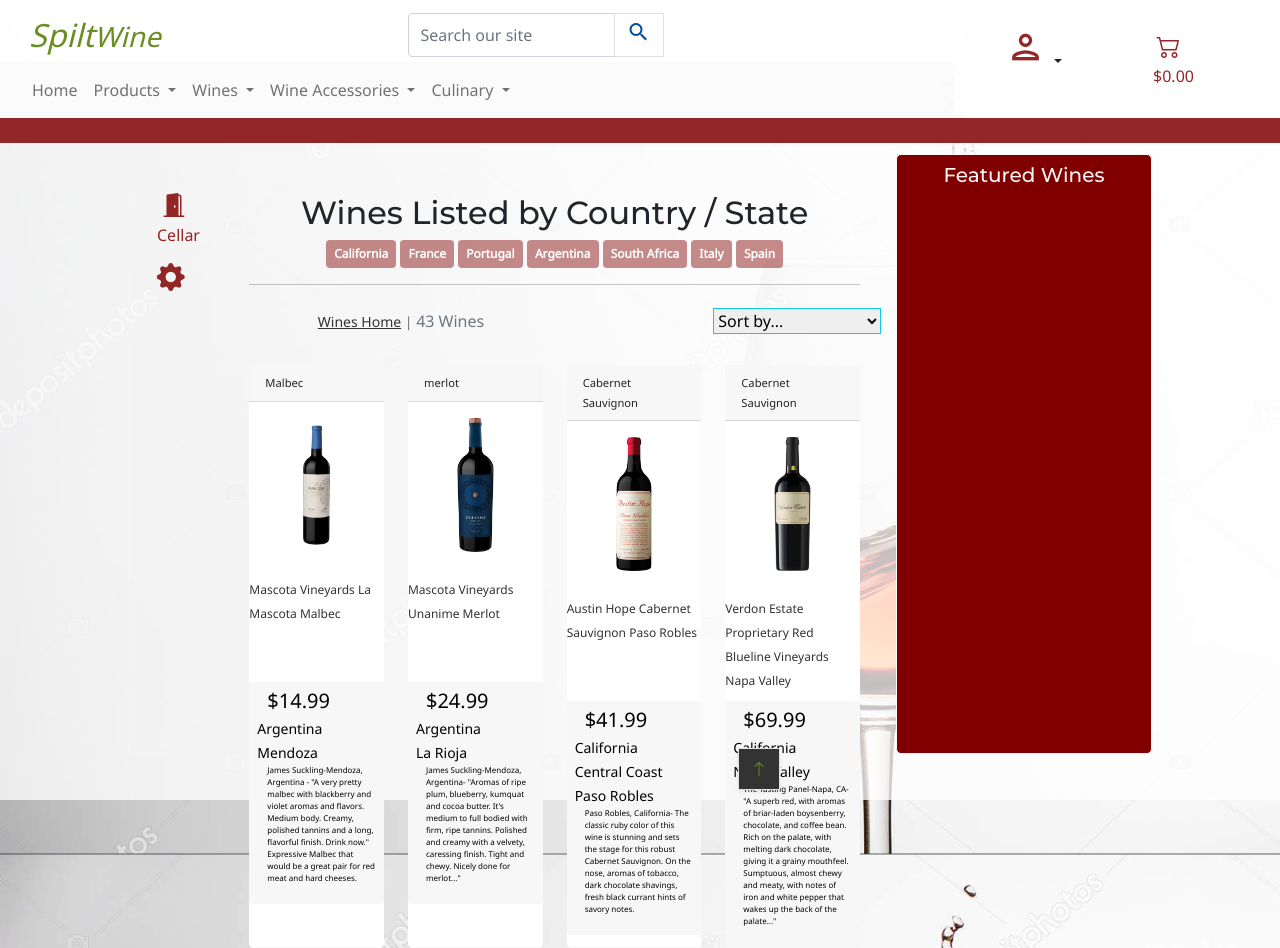
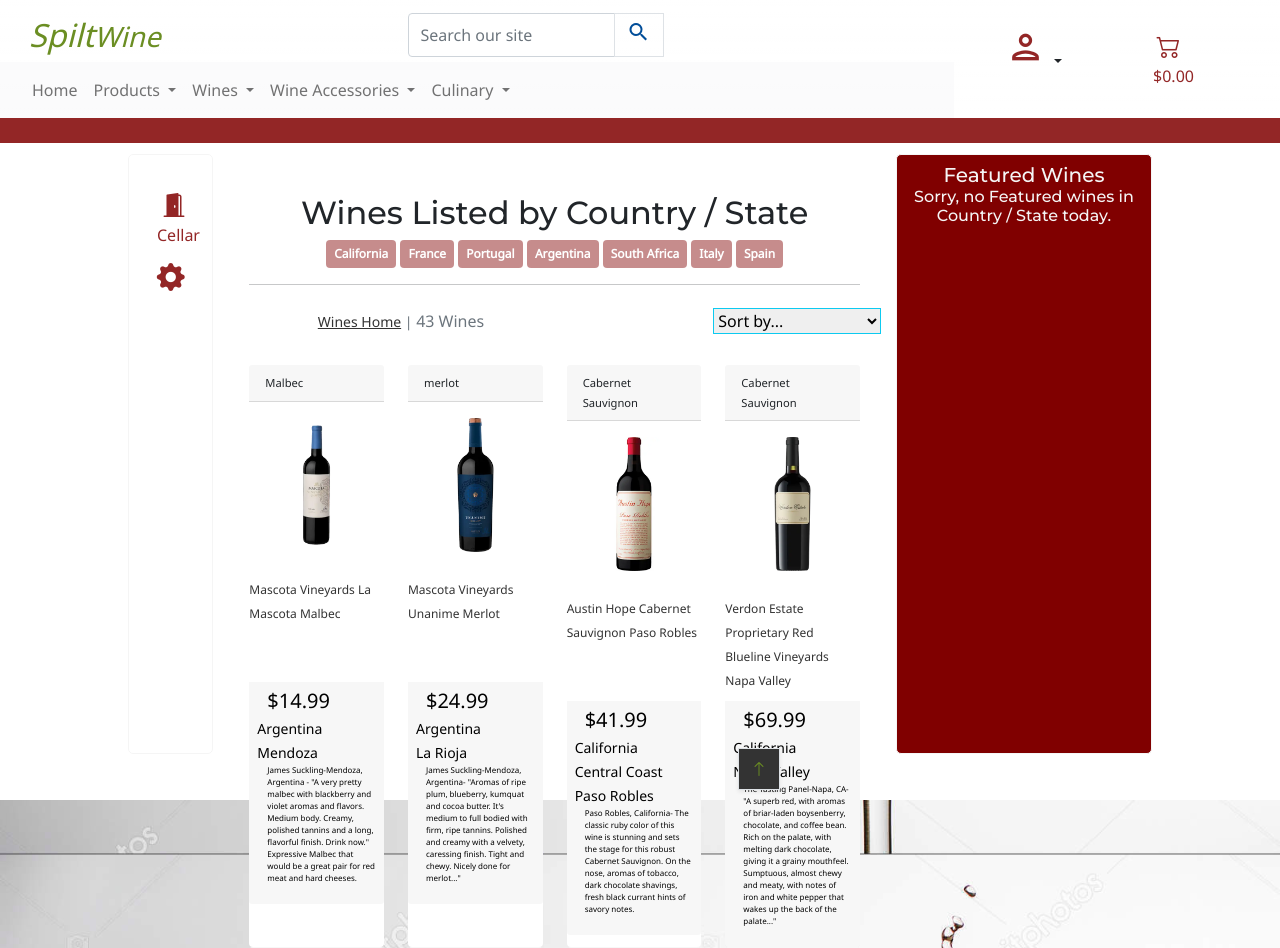
Before and after one commit to GeorgeLychock/MS4-Django-SpiltWine-Main, a Django app: page /products/wines/?country_state in a window 1280 px wide. Shown: the top 948 px of the page. Run offline with Django 3.2, Linux system fonts and the light colour scheme; data comes from the database, SQL or seed files in the repository; data that the repository does not hold is empty; parts of the project's set-up code (start-up, migrations or seed data) failed here and were passed over; some libraries are stand-ins or nearby versions.

Commit message:
Feature: Added the sorting parameter to the Featured Wines aside panel

```diff
--- a/products/templates/products/wines.html
+++ b/products/templates/products/wines.html
@@ -119,6 +119,11 @@
     <div class="row py-2">
         <div class="col text-center sw-h-color-02">
             <h5>Featured Wines</h5>
+            {% if featured %}
+                <h6>{{ sorting }}</h6>
+            {% else %}
+                <h6>Sorry, no Featured wines in {{ sorting }} today.</h6>
+            {% endif %}
         </div>
     </div>
     {% for f in featured %}
--- a/products/views.py
+++ b/products/views.py
@@ -84,6 +84,7 @@ def all_wines(request):
             # wines sorted by specific country/state
             if country:
                 wines = wines.filter(country_state__name=country)
+                featured = featured.filter(country_state__name=country)
                 sortkey = 'name'
                 sort = country
 
--- a/static/css/sw-core.css
+++ b/static/css/sw-core.css
@@ -114,7 +114,7 @@ button:focus {
     top: 0;
     left: 0;
     position: fixed;
-    background: rgba(255, 255, 255, .75);
+    background: rgba(255, 255, 255, 1);
     z-index: -1;
 }
 
```
